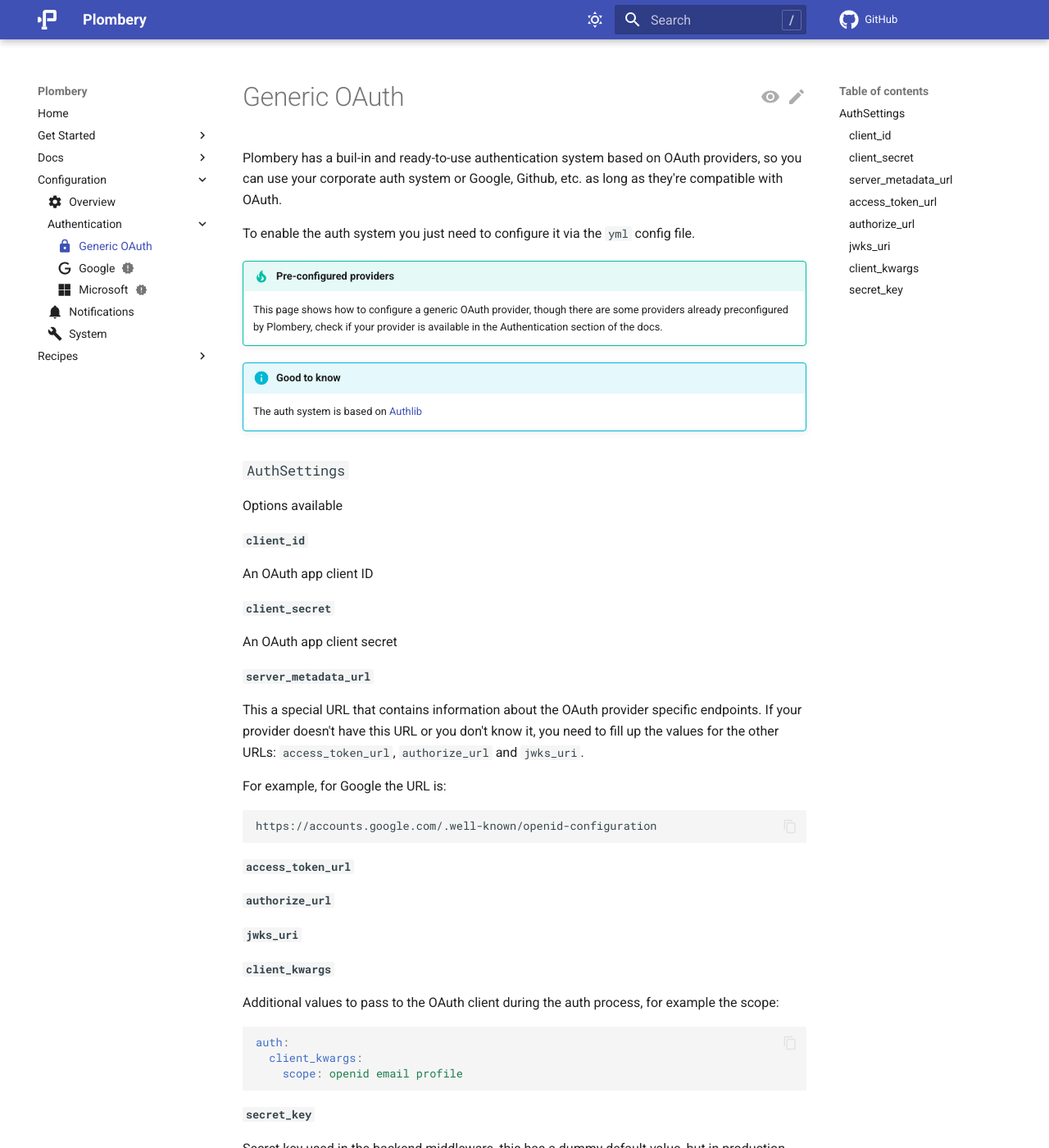
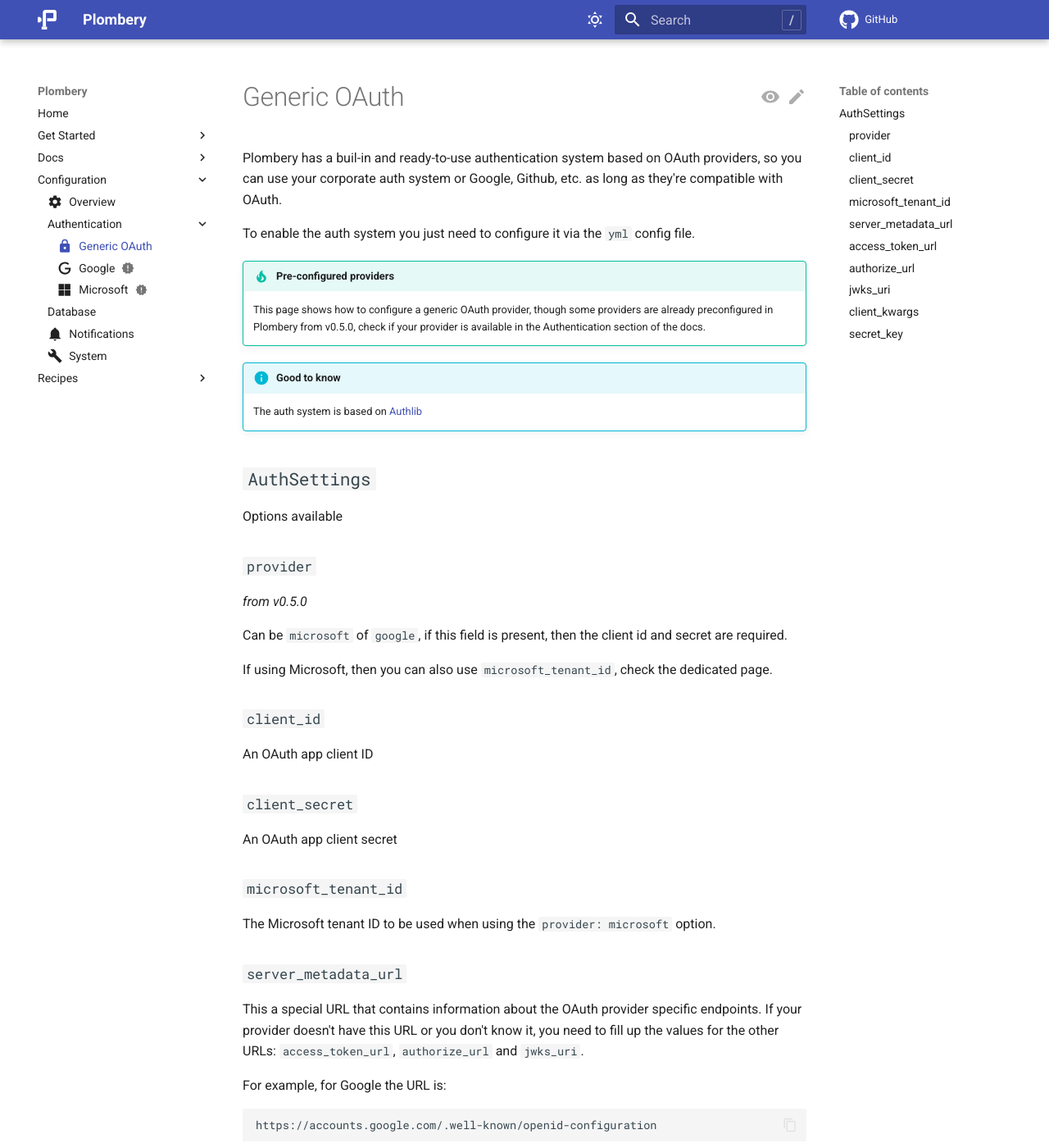
Before and after one commit to lucafaggianelli/plombery, an MkDocs documentation site: the page built from docs/configuration/auth/generic-oauth.md, in a window 1280 px wide and 1400 px high. Shown: the whole window at 82% size. Built offline with MkDocs 1.6.1 and Material for MkDocs 9.7.7, drawn with Linux system fonts in a browser that asks for light colours; comment, search, counter and statistics services are not loaded.

Commit message:
Feature/libsql (#530)
* improve docs for auth and db

* add libsql and turso support

close #525

* fix flake8

* fix another flake issue

````diff
--- a/docs/configuration/auth/generic-oauth.md
+++ b/docs/configuration/auth/generic-oauth.md
@@ -12,7 +12,7 @@
 !!! tip "Pre-configured providers"
 
     This page shows how to configure a generic OAuth provider, though
-    there are some providers already preconfigured by Plombery, check
+    some providers are already preconfigured in Plombery from v0.5.0, check
     if your provider is available in the Authentication section of the docs.
 
 
@@ -20,19 +20,31 @@
 
     The auth system is based on [Authlib](https://authlib.org/)
 
-### `AuthSettings`
+## `AuthSettings`
 
 Options available
 
-#### `client_id`
+### `provider`
+
+*from v0.5.0*
+
+Can be `microsoft` of `google`, if this field is present, then the client id and secret are required.
+
+If using Microsoft, then you can also use `microsoft_tenant_id`, check the dedicated page.
+
+### `client_id`
 
 An OAuth app client ID
 
-#### `client_secret`
+### `client_secret`
 
 An OAuth app client secret
 
-#### `server_metadata_url`
+### `microsoft_tenant_id`
+
+The Microsoft tenant ID to be used when using the `provider: microsoft` option.
+
+### `server_metadata_url`
 
 This a special URL that contains information about the OAuth provider
 specific endpoints. If your provider doesn't have this URL or you don't
@@ -45,13 +57,13 @@
 https://accounts.google.com/.well-known/openid-configuration
 ```
 
-#### `access_token_url`
+### `access_token_url`
 
-#### `authorize_url`
+### `authorize_url`
 
-#### `jwks_uri`
+### `jwks_uri`
 
-#### `client_kwargs`
+### `client_kwargs`
 
 Additional values to pass to the OAuth client during the auth
 process, for example the scope:
@@ -62,7 +74,7 @@
     scope: openid email profile
 ```
 
-#### `secret_key`
+### `secret_key`
 
 Secret key used in the backend middleware, this has a dummy default value,
 but in production you should define a decent value.
--- a/mkdocs.yml
+++ b/mkdocs.yml
@@ -81,6 +81,7 @@
           - Generic OAuth: configuration/auth/generic-oauth.md
           - Google: configuration/auth/google.md
           - Microsoft: configuration/auth/microsoft.md
+      - Database: configuration/database.md
       - Notifications: configuration/notifications/index.md
       - System: configuration/system.md
   - Recipes:
````
Also changed, not shown: CHANGELOG.md (+6 -0 lines), docs/configuration/auth/google.md (+2 -0 lines), docs/configuration/auth/microsoft.md (+41 -1 lines), docs/configuration/database.md (added, +31 -0 lines), docs/configuration/system.md (+5 -1 lines), docs/configuration/auth/azure-app-overview.png (added), docs/configuration/auth/azure-app-registration.png (added), docs/configuration/auth/azure-client-secret.png (added), docs/configuration/auth/azure-client-secrets.png (added), docs/configuration/auth/azure-home.png (added), docs/configuration/auth/azure-register-app.png (added), 3 other files.
